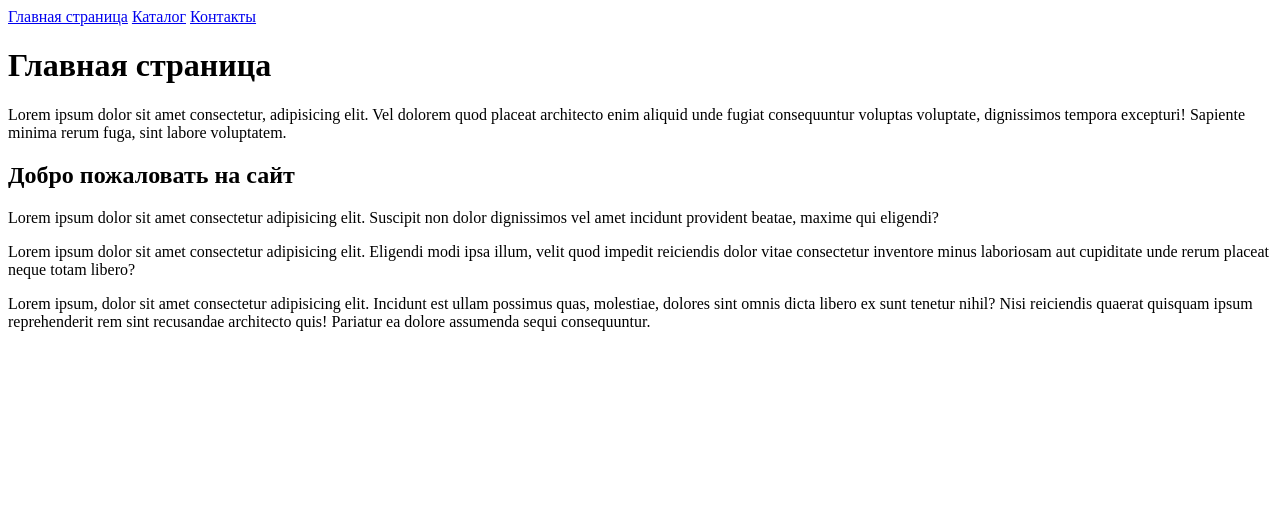
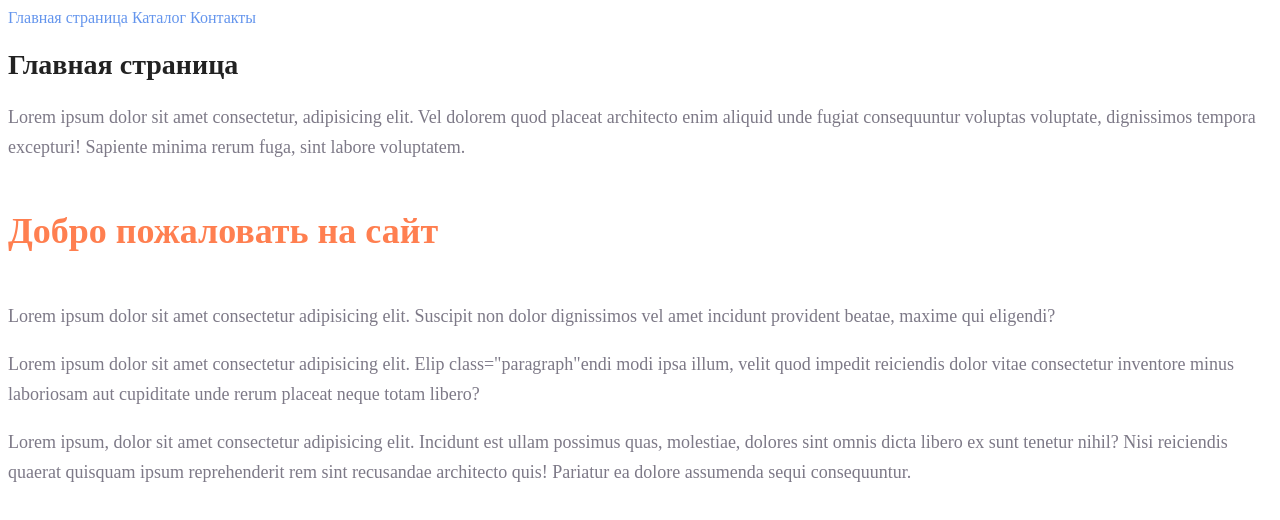
Before and after one commit to IRINAG1486/HTML-CSS, a plain HTML site: page index.html in a window 1280 px wide. Drawn offline with Linux system fonts and the light colour scheme.

Commit message:
Add CSS file

```diff
--- a/index.html
+++ b/index.html
@@ -6,27 +6,33 @@
     <meta http-equiv="X-UA-Compatible" content="IE=edge">
     <meta name="viewport" content="width=device-width, initial-scale=1.0">
     <title>Document</title>
+    <link rel="stylesheet" href="./style.css">
 </head>
 
 <body>
 
-    <a href="#">Главная страница</a>
-    <a href="./catalog/catalog.html">Каталог</a>
-    <a href="./contacts.html">Контакты</a>
+    <a class="reference" href="#">Главная страница</a>
+    <a class="reference" href="./catalog/catalog.html">Каталог</a>
+    <a class="reference" href="./contacts.html">Контакты</a>
 
-    <h1>Главная страница</h1>
-    <p>Lorem ipsum dolor sit amet consectetur, adipisicing elit. Vel dolorem quod placeat architecto enim aliquid unde
+    <h1 class="heading-first">Главная страница</h1>
+    <p class="paragraph">Lorem ipsum dolor sit amet consectetur, adipisicing elit. Vel dolorem quod placeat architecto
+        enim aliquid unde
         fugiat consequuntur voluptas voluptate, dignissimos tempora excepturi! Sapiente minima rerum fuga, sint labore
         voluptatem.</p>
-    <h2>Добро пожаловать на сайт</h2>
+    <h2 class="heading-second">Добро пожаловать на сайт</h2>
 
-    <p>Lorem ipsum dolor sit amet consectetur adipisicing elit. Suscipit non dolor dignissimos vel amet incidunt
+    <p class="paragraph">Lorem ipsum dolor sit amet consectetur adipisicing elit. Suscipit non dolor dignissimos vel
+        amet incidunt
         provident beatae, maxime qui eligendi?</p>
 
-    <p>Lorem ipsum dolor sit amet consectetur adipisicing elit. Eligendi modi ipsa illum, velit quod impedit reiciendis
+    <p class="paragraph">Lorem ipsum dolor sit amet consectetur adipisicing elit. Elip class="paragraph"endi modi ipsa
+        illum, velit quod
+        impedit reiciendis
         dolor vitae consectetur inventore minus laboriosam aut cupiditate unde rerum placeat neque totam libero?</p>
 
-    <p>Lorem ipsum, dolor sit amet consectetur adipisicing elit. Incidunt est ullam possimus quas, molestiae, dolores
+    <p class="paragraph">Lorem ipsum, dolor sit amet consectetur adipisicing elit. Incidunt est ullam possimus quas,
+        molestiae, dolores
         sint omnis dicta libero ex sunt tenetur nihil? Nisi reiciendis quaerat quisquam ipsum reprehenderit rem sint
         recusandae architecto quis! Pariatur ea dolore assumenda sequi consequuntur.</p>
 
--- /dev/null
+++ b/style.css
@@ -0,0 +1,34 @@
+a {
+    text-decoration: none;
+}
+
+.reference {
+    color: cornflowerblue;
+    font-size: 16px;
+    line-height: 20px;
+}
+
+
+.heading-first {
+    color: #222222;
+    font-size: 28px;
+    line-height: 36px;
+    font-weight: bold;
+}
+
+.paragraph {
+    font-style: normal;
+    font-weight: 300;
+    font-size: 18px;
+    line-height: 30px;
+    color: #7D7987;
+
+}
+
+.heading-second {
+    color: coral;
+    font-style: normal;
+    font-weight: 700;
+    font-size: 36px;
+    line-height: 80px;
+}
```
Also changed, not shown: catalog/catalog.html (+5 -4 lines), contacts.html (+5 -4 lines).
